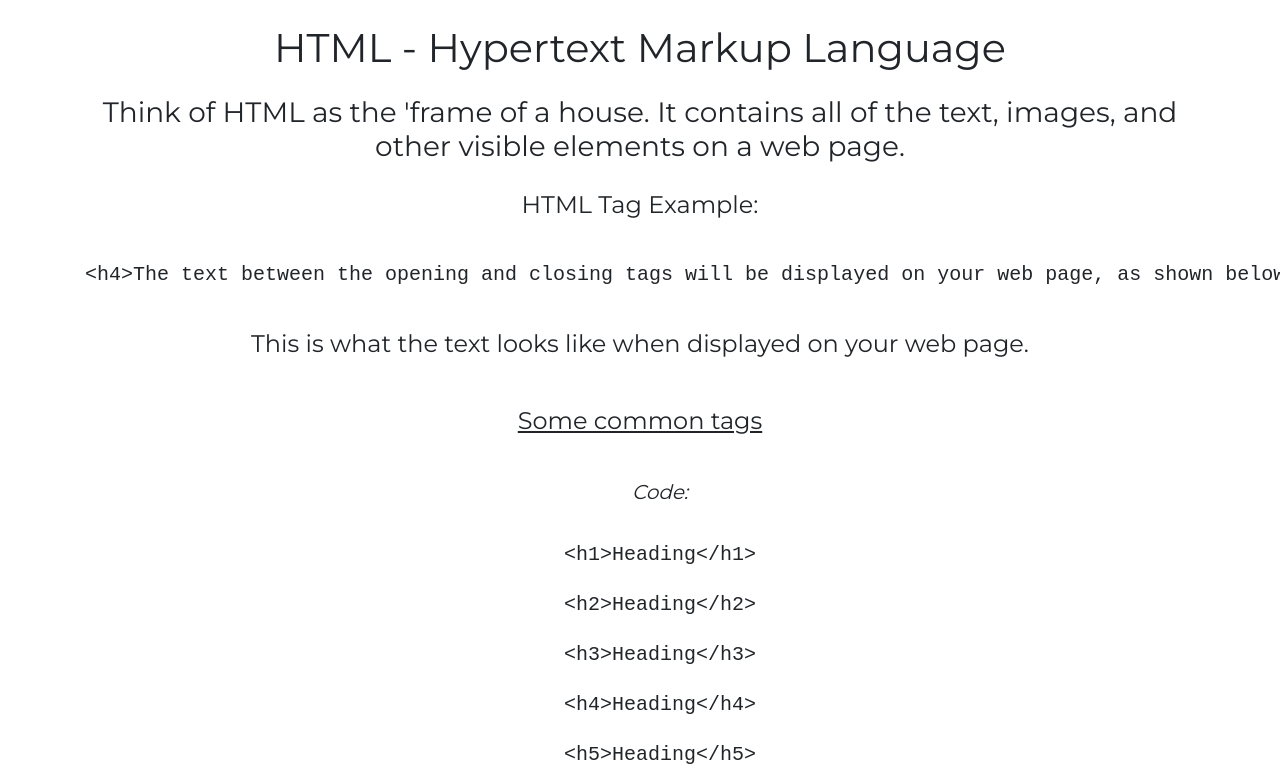
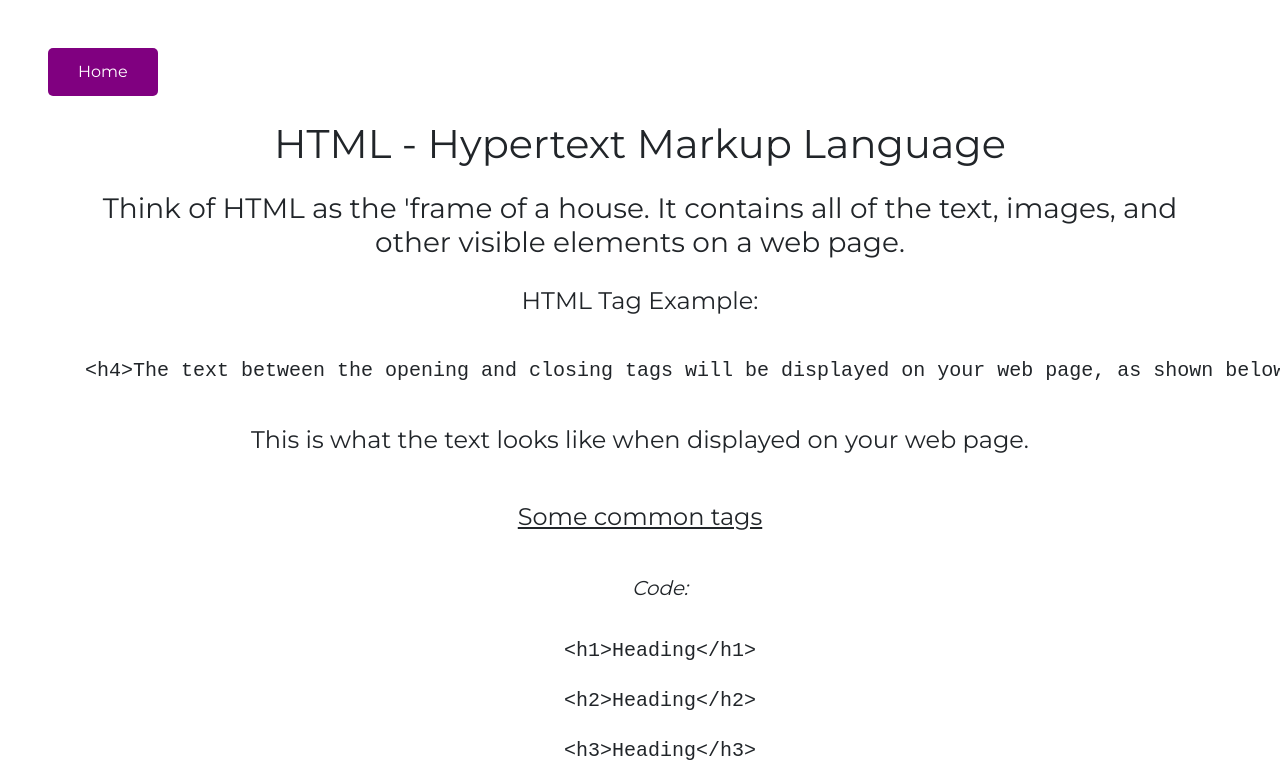
Before and after one commit to wingchunkf/students_evpp, a plain HTML site: page html.html in a window 1280 px wide. Shown: the top 783 px of the page. Drawn offline with nearby package versions, Linux system fonts and the light colour scheme.

Commit message:
change link to css page

```diff
--- a/html.html
+++ b/html.html
@@ -12,6 +12,7 @@
   <script src="main.js"></script>
 </head>
 <body>
+    <button class="mt-5 ml-5"><a href="index.html">Home</a></button>
   <div class="container mb-5">
   <h1 class="my-4">HTML - Hypertext Markup Language</h1>
   <h3>Think of HTML as the 'frame of a house. It contains all of the text, images, and other visible elements on a web page.</h3>
@@ -101,6 +102,25 @@ span {
   font-style: italic;
 }
 
+button {
+    padding: 12px 30px;
+    background: purple;
+    color: white;
+    border: none;
+    border-radius: 5px;
+    display: block;
+  }
+
+  a {
+    color: white;
+    transition: all ease-in 0.2s;
+  }
+
+  a:active, a:hover {
+    text-decoration: none;
+    color: gray;
+  }
+
 </style>
 </body>
 </html>
```
Also changed, not shown: index.html (+1 -1 lines).
